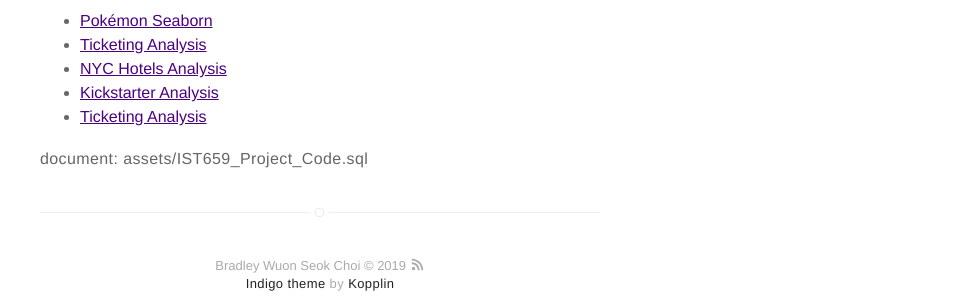
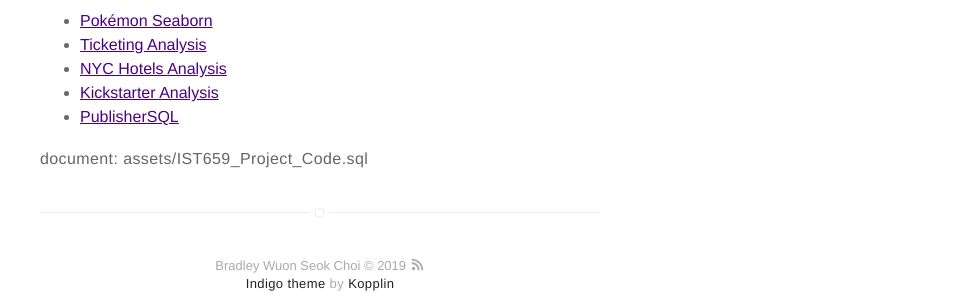
Before and after one commit to bradvision/bradvision.github.io, a Jekyll site: the page built from about.md, in a window 1280 px wide. Shown: the part 1125-1425 px from the top of the page, without its empty margins (320-1280 px from the left). Built offline with Jekyll 4.4.1, drawn with Linux system fonts in a browser that asks for light colours.

Commit message:
Update about.md

```diff
--- a/about.md
+++ b/about.md
@@ -43,6 +43,6 @@ feel free to contact me.</p>
 	<li><a href="https://github.com/bradvision/TicketingAnalysisProj/blob/master/Code.R">Ticketing Analysis</a></li>
 	<li><a href="https://github.com/bradvision/IST687-IST719/blob/master/IST687%20Project%20Code.R">NYC Hotels Analysis</a></li>
 	<li><a href="https://github.com/bradvision/IST687-IST719/blob/master/VisualisationPosterProjectcode.R">Kickstarter Analysis</a></li>
-	<li><a href="https://github.com/bradvision/TicketingAnalysisProj/blob/master/Code.R">Ticketing Analysis</a></li>
+	<li><a href="https://www.amazon.com/clouddrive/share/tV9Kj9iAUCXEs0CFiGCxDKsPokHEEpFyVbS17IK38tv">PublisherSQL</a></li>
 </ul>
 document: assets/IST659_Project_Code.sql
```
